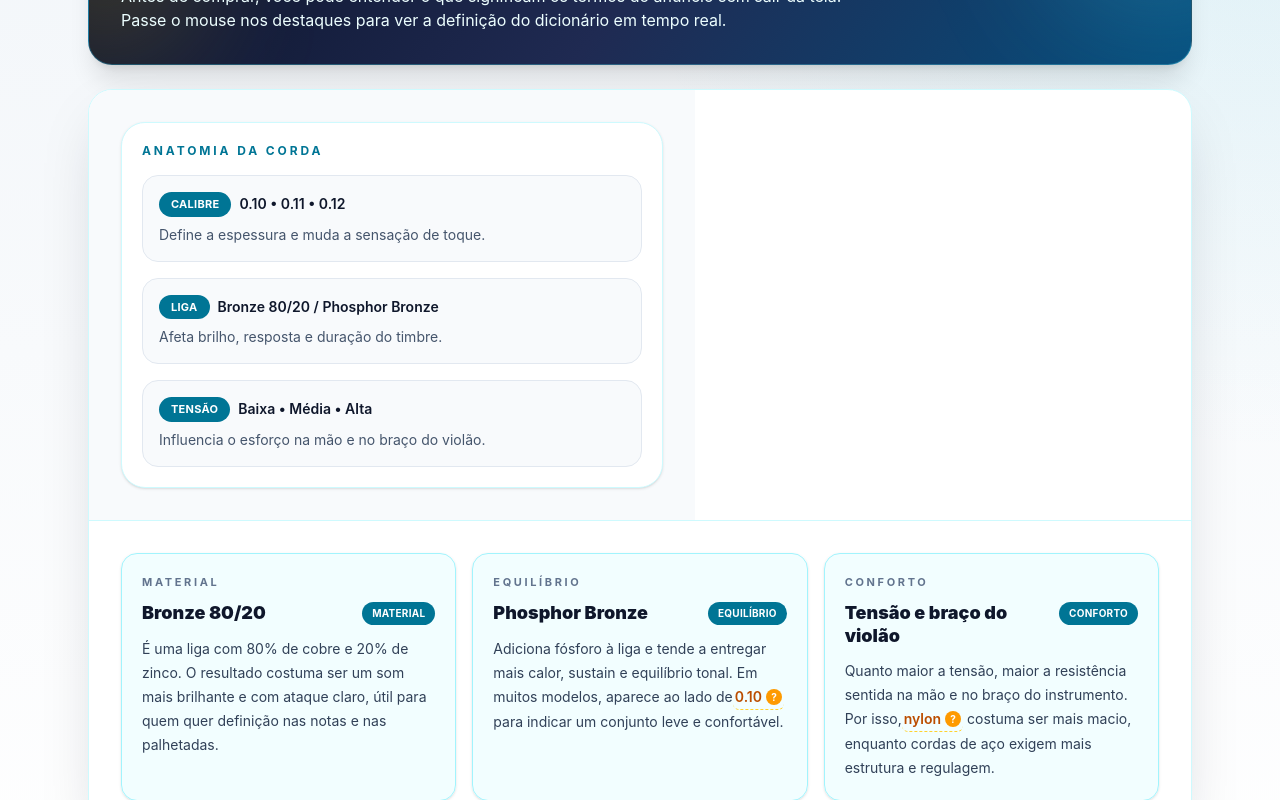
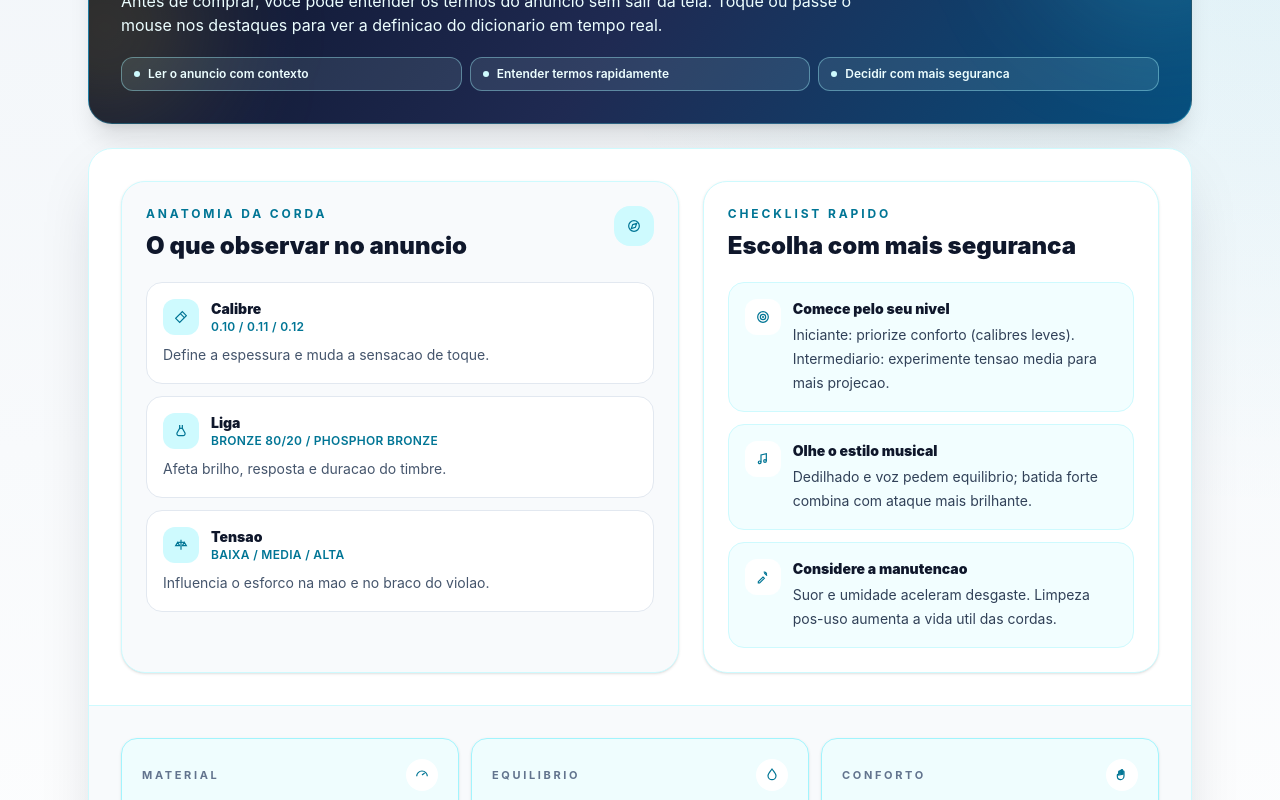
Before and after one commit to LucasEduardo2002/CordasLivre-front-end, a React (Vite) app: page /aprenda in a window 1280 px wide. Shown: the part 240-1040 px from the top of the page. Built offline with nearby package versions, Linux system fonts and the light colour scheme.

Commit message:
feat: aprimora a página LearnPage com novos elementos de interface e atualiza textos para maior clareza

```diff
--- a/src/components/AprendaInstrumento.tsx
+++ b/src/components/AprendaInstrumento.tsx
@@ -6,47 +6,181 @@ type LearningCard = {
   title: string;
   body: ReactNode;
   tone: 'amber' | 'indigo' | 'emerald';
+  icon: ReactNode;
 };
+
+type AnatomyRow = {
+  label: string;
+  value: string;
+  description: string;
+  icon: ReactNode;
+};
+
+type Tip = {
+  title: string;
+  body: string;
+  icon: ReactNode;
+};
+
+const iconClass = 'h-4 w-4';
+
+const IconGauge = () => (
+  <svg viewBox="0 0 24 24" fill="none" stroke="currentColor" strokeWidth="1.8" className={iconClass} aria-hidden="true">
+    <path d="M4 14a8 8 0 1 1 16 0" />
+    <path d="m12 12 4-3" />
+  </svg>
+);
+
+const IconDrop = () => (
+  <svg viewBox="0 0 24 24" fill="none" stroke="currentColor" strokeWidth="1.8" className={iconClass} aria-hidden="true">
+    <path d="M12 3c3 4 6 7 6 10a6 6 0 1 1-12 0c0-3 3-6 6-10Z" />
+  </svg>
+);
+
+const IconHand = () => (
+  <svg viewBox="0 0 24 24" fill="none" stroke="currentColor" strokeWidth="1.8" className={iconClass} aria-hidden="true">
+    <path d="M7 12V7a1 1 0 1 1 2 0v4" />
+    <path d="M9 11V6a1 1 0 1 1 2 0v5" />
+    <path d="M11 11V5a1 1 0 1 1 2 0v6" />
+    <path d="M13 11V7a1 1 0 1 1 2 0v6c0 3-2 6-5 6S5 17 5 14v-2a1 1 0 1 1 2 0Z" />
+  </svg>
+);
+
+const IconRuler = () => (
+  <svg viewBox="0 0 24 24" fill="none" stroke="currentColor" strokeWidth="1.8" className={iconClass} aria-hidden="true">
+    <path d="m4 14 6 6L20 10l-6-6Z" />
+    <path d="m11 7 6 6" />
+  </svg>
+);
+
+const IconLab = () => (
+  <svg viewBox="0 0 24 24" fill="none" stroke="currentColor" strokeWidth="1.8" className={iconClass} aria-hidden="true">
+    <path d="M10 3v5l-4 7a3 3 0 0 0 3 4h6a3 3 0 0 0 3-4l-4-7V3" />
+    <path d="M9 8h6" />
+  </svg>
+);
+
+const IconBalance = () => (
+  <svg viewBox="0 0 24 24" fill="none" stroke="currentColor" strokeWidth="1.8" className={iconClass} aria-hidden="true">
+    <path d="M12 4v15" />
+    <path d="M7 8h10" />
+    <path d="m7 8-3 5h6Z" />
+    <path d="m17 8-3 5h6Z" />
+  </svg>
+);
+
+const IconTarget = () => (
+  <svg viewBox="0 0 24 24" fill="none" stroke="currentColor" strokeWidth="1.8" className={iconClass} aria-hidden="true">
+    <circle cx="12" cy="12" r="8" />
+    <circle cx="12" cy="12" r="4" />
+    <circle cx="12" cy="12" r="1.5" fill="currentColor" stroke="none" />
+  </svg>
+);
+
+const IconMusic = () => (
+  <svg viewBox="0 0 24 24" fill="none" stroke="currentColor" strokeWidth="1.8" className={iconClass} aria-hidden="true">
+    <path d="M9 17a2 2 0 1 1-2-2c1.1 0 2 .9 2 2Z" />
+    <path d="M17 15a2 2 0 1 1-2-2c1.1 0 2 .9 2 2Z" />
+    <path d="M9 17V6l8-2v11" />
+  </svg>
+);
+
+const IconTool = () => (
+  <svg viewBox="0 0 24 24" fill="none" stroke="currentColor" strokeWidth="1.8" className={iconClass} aria-hidden="true">
+    <path d="m14 6 4 4" />
+    <path d="m5 19 7-7 2 2-7 7H5Z" />
+    <path d="M13 5a3 3 0 0 1 4 4" />
+  </svg>
+);
+
+const IconCompass = () => (
+  <svg viewBox="0 0 24 24" fill="none" stroke="currentColor" strokeWidth="1.8" className={iconClass} aria-hidden="true">
+    <circle cx="12" cy="12" r="8" />
+    <path d="m10 10 6-2-2 6-6 2 2-6Z" />
+  </svg>
+);
 
 const learningCards: LearningCard[] = [
   {
     eyebrow: 'Material',
     title: 'Bronze 80/20',
     tone: 'amber',
+    icon: <IconGauge />,
     body: (
       <>
-        É uma liga com 80% de cobre e 20% de zinco. O resultado costuma ser um som mais brilhante e com ataque claro,
-        útil para quem quer definição nas notas e nas palhetadas.
+        E uma liga com 80% de cobre e 20% de zinco. O resultado costuma ser um som mais brilhante e com ataque claro,
+        util para quem quer definicao nas notas e nas palhetadas.
       </>
     ),
   },
   {
-    eyebrow: 'Equilíbrio',
+    eyebrow: 'Equilibrio',
     title: 'Phosphor Bronze',
     tone: 'indigo',
+    icon: <IconDrop />,
     body: (
       <>
-        Adiciona fósforo à liga e tende a entregar mais calor, sustain e equilíbrio tonal. Em muitos modelos, aparece ao lado de
+        Adiciona fosforo a liga e tende a entregar mais calor, sustain e equilibrio tonal. Em muitos modelos, aparece ao lado de{' '}
         <TermoDicionario termo="0.10" variant="inline">
           0.10
         </TermoDicionario>{' '}
-        para indicar um conjunto leve e confortável.
+        para indicar um conjunto leve e confortavel.
       </>
     ),
   },
   {
     eyebrow: 'Conforto',
-    title: 'Tensão e braço do violão',
+    title: 'Tensao e braco do violao',
     tone: 'emerald',
+    icon: <IconHand />,
     body: (
       <>
-        Quanto maior a tensão, maior a resistência sentida na mão e no braço do instrumento. Por isso,
+        Quanto maior a tensao, maior a resistencia sentida na mao e no braco do instrumento. Por isso,{' '}
         <TermoDicionario termo="Nylon" variant="inline">
           nylon
         </TermoDicionario>{' '}
-        costuma ser mais macio, enquanto cordas de aço exigem mais estrutura e regulagem.
+        costuma ser mais macio, enquanto cordas de aco exigem mais estrutura e regulagem.
       </>
     ),
+  },
+];
+
+const anatomyRows: AnatomyRow[] = [
+  {
+    label: 'Calibre',
+    value: '0.10 / 0.11 / 0.12',
+    description: 'Define a espessura e muda a sensacao de toque.',
+    icon: <IconRuler />,
+  },
+  {
+    label: 'Liga',
+    value: 'Bronze 80/20 / Phosphor Bronze',
+    description: 'Afeta brilho, resposta e duracao do timbre.',
+    icon: <IconLab />,
+  },
+  {
+    label: 'Tensao',
+    value: 'Baixa / Media / Alta',
+    description: 'Influencia o esforco na mao e no braco do violao.',
+    icon: <IconBalance />,
+  },
+];
+
+const quickTips: Tip[] = [
+  {
+    title: 'Comece pelo seu nivel',
+    body: 'Iniciante: priorize conforto (calibres leves). Intermediario: experimente tensao media para mais projecao.',
+    icon: <IconTarget />,
+  },
+  {
+    title: 'Olhe o estilo musical',
+    body: 'Dedilhado e voz pedem equilibrio; batida forte combina com ataque mais brilhante.',
+    icon: <IconMusic />,
+  },
+  {
+    title: 'Considere a manutencao',
+    body: 'Suor e umidade aceleram desgaste. Limpeza pos-uso aumenta a vida util das cordas.',
+    icon: <IconTool />,
   },
 ];
 
@@ -62,58 +196,92 @@ const toneBadgeClasses = {
   emerald: 'bg-cyan-700 text-white',
 };
 
-const anatomyRows = [
-  {
-    label: 'Calibre',
-    value: '0.10 • 0.11 • 0.12',
-    description: 'Define a espessura e muda a sensação de toque.',
-  },
-  {
-    label: 'Liga',
-    value: 'Bronze 80/20 / Phosphor Bronze',
-    description: 'Afeta brilho, resposta e duração do timbre.',
-  },
-  {
-    label: 'Tensão',
-    value: 'Baixa • Média • Alta',
-    description: 'Influencia o esforço na mão e no braço do violão.',
-  },
-];
-
 export function AprendaInstrumento() {
   return (
     <section
       id="aprenda"
       className="cl-fade-up cl-delay-1 mt-6 overflow-hidden rounded-3xl border border-cyan-100 bg-white shadow-[0_20px_60px_-24px_rgba(15,23,42,0.25)]"
     >
-      <div className="grid gap-0 lg:grid-cols-[1.1fr_0.9fr]">
-        <div className="bg-slate-50 p-6 md:p-8">
-          <div className="rounded-3xl border border-cyan-100 bg-white p-5 shadow-sm">
+      <div className="grid gap-4 p-4 sm:p-6 lg:grid-cols-[1.1fr_0.9fr] lg:gap-6 lg:p-8">
+        <div className="rounded-3xl border border-cyan-100 bg-slate-50 p-4 shadow-sm sm:p-6">
+          <div className="flex items-start justify-between gap-3">
+            <div>
               <p className="text-xs font-bold uppercase tracking-[0.24em] text-cyan-700">Anatomia da corda</p>
-            <div className="mt-4 space-y-4">
+              <h3 className="mt-2 text-xl font-black text-slate-900 sm:text-2xl">O que observar no anuncio</h3>
+            </div>
+            <span
+              aria-hidden="true"
+              className="inline-flex h-10 w-10 shrink-0 items-center justify-center rounded-2xl bg-cyan-100 text-cyan-700"
+            >
+              <IconCompass />
+            </span>
+          </div>
+
+          <div className="mt-5 space-y-3">
             {anatomyRows.map((row) => (
-                <div key={row.label} className="rounded-2xl border border-slate-200 bg-slate-50 p-4">
-                  <div className="flex flex-wrap items-center gap-2">
-                    <span className="rounded-full bg-cyan-700 px-3 py-1 text-[11px] font-bold uppercase tracking-wide text-white">
-                      {row.label}
+              <div key={row.label} className="rounded-2xl border border-slate-200 bg-white p-4">
+                <div className="flex items-center gap-3">
+                  <span
+                    aria-hidden="true"
+                    className="inline-flex h-9 w-9 items-center justify-center rounded-xl bg-cyan-100 text-cyan-700"
+                  >
+                    {row.icon}
                   </span>
-                    <span className="text-sm font-semibold text-slate-900">{row.value}</span>
+                  <div className="min-w-0">
+                    <p className="text-sm font-black text-slate-900">{row.label}</p>
+                    <p className="text-xs font-semibold uppercase tracking-wide text-cyan-700">{row.value}</p>
                   </div>
-                  <p className="mt-2 text-sm text-slate-600">{row.description}</p>
+                </div>
+                <p className="mt-2 text-sm leading-6 text-slate-600">{row.description}</p>
               </div>
             ))}
           </div>
         </div>
+
+        <aside className="rounded-3xl border border-cyan-100 bg-white p-4 shadow-sm sm:p-6">
+          <p className="text-xs font-bold uppercase tracking-[0.24em] text-cyan-700">Checklist rapido</p>
+          <h3 className="mt-2 text-xl font-black text-slate-900 sm:text-2xl">Escolha com mais seguranca</h3>
+          <div className="mt-5 grid gap-3">
+            {quickTips.map((tip) => (
+              <article key={tip.title} className="rounded-2xl border border-cyan-100 bg-cyan-50/70 p-4">
+                <div className="flex items-start gap-3">
+                  <span
+                    aria-hidden="true"
+                    className="inline-flex h-9 w-9 shrink-0 items-center justify-center rounded-xl bg-white text-cyan-700"
+                  >
+                    {tip.icon}
+                  </span>
+                  <div>
+                    <h4 className="text-sm font-black text-slate-900">{tip.title}</h4>
+                    <p className="mt-1 text-sm leading-6 text-slate-700">{tip.body}</p>
                   </div>
                 </div>
+              </article>
+            ))}
+          </div>
+        </aside>
+      </div>
 
-      <div className="grid gap-4 border-t border-cyan-100 p-6 md:grid-cols-3 md:p-8">
+      <div className="grid gap-3 border-t border-cyan-100 bg-slate-50 p-4 sm:p-6 md:grid-cols-2 lg:grid-cols-3 lg:p-8">
         {learningCards.map((card) => (
-          <article key={card.title} className={`rounded-2xl border p-5 shadow-sm transition hover:-translate-y-0.5 hover:shadow-md ${toneClasses[card.tone]}`}>
+          <article
+            key={card.title}
+            className={`rounded-2xl border p-5 shadow-sm transition hover:-translate-y-0.5 hover:shadow-md ${toneClasses[card.tone]}`}
+          >
+            <div className="flex items-center justify-between gap-3">
               <p className="text-[11px] font-bold uppercase tracking-[0.24em] text-slate-500">{card.eyebrow}</p>
+              <span
+                aria-hidden="true"
+                className="inline-flex h-8 w-8 items-center justify-center rounded-full bg-white text-cyan-700"
+              >
+                {card.icon}
+              </span>
+            </div>
             <div className="mt-3 flex items-start justify-between gap-3">
-              <h4 className="text-lg font-black leading-tight">{card.title}</h4>
-              <span className={`rounded-full px-2.5 py-1 text-[10px] font-bold uppercase tracking-wide ${toneBadgeClasses[card.tone]}`}>
+              <h4 className="text-lg font-black leading-tight text-slate-900">{card.title}</h4>
+              <span
+                className={`rounded-full px-2.5 py-1 text-[10px] font-bold uppercase tracking-wide ${toneBadgeClasses[card.tone]}`}
+              >
                 {card.eyebrow}
               </span>
             </div>
--- a/src/pages/LearnPage.tsx
+++ b/src/pages/LearnPage.tsx
@@ -1,17 +1,37 @@
 import { AprendaInstrumento } from '../components/AprendaInstrumento';
+
+const DotIcon = () => <span aria-hidden="true" className="h-1.5 w-1.5 rounded-full bg-cyan-100" />;
 
 export function LearnPage() {
   return (
-    <main className="mx-auto w-full max-w-6xl px-4 py-6 md:px-6 md:py-10">
-      <section className="cl-fade-up relative overflow-hidden rounded-3xl border border-cyan-300/30 bg-[linear-gradient(125deg,_rgba(11,18,40,1),_rgba(31,42,82,1),_rgba(6,78,125,1))] p-6 text-white shadow-xl md:p-8">
+    <main className="mx-auto w-full max-w-6xl px-4 py-6 sm:px-5 md:px-6 md:py-10">
+      <section className="cl-fade-up relative overflow-hidden rounded-3xl border border-cyan-300/30 bg-[linear-gradient(125deg,_rgba(11,18,40,1),_rgba(31,42,82,1),_rgba(6,78,125,1))] p-5 text-white shadow-xl sm:p-6 md:p-8">
         <div className="pointer-events-none absolute -right-20 -top-20 h-56 w-56 rounded-full bg-cyan-300/20 blur-3xl" />
         <div className="pointer-events-none absolute -left-20 bottom-0 h-48 w-48 rounded-full bg-amber-300/20 blur-3xl" />
-        <p className="relative z-10 text-xs font-semibold uppercase tracking-[0.22em] text-cyan-200">Guia rápido</p>
-        <h1 className="relative z-10 mt-2 text-3xl font-black md:text-4xl">Aprenda sobre seu instrumento</h1>
-        <p className="relative z-10 mt-3 max-w-3xl text-sm text-cyan-50 md:text-base">
-           Antes de comprar, você pode entender o que significam os termos do anúncio sem sair da tela. Passe o mouse nos
-           destaques para ver a definição do dicionário em tempo real.
+
+        <p className="relative z-10 text-xs font-semibold uppercase tracking-[0.22em] text-cyan-200">Guia rapido</p>
+        <h1 className="relative z-10 mt-2 text-2xl font-black leading-tight sm:text-3xl md:text-4xl">
+          Aprenda sobre seu instrumento
+        </h1>
+        <p className="relative z-10 mt-3 max-w-3xl text-sm leading-6 text-cyan-50 md:text-base">
+          Antes de comprar, voce pode entender os termos do anuncio sem sair da tela. Toque ou passe o mouse nos destaques
+          para ver a definicao do dicionario em tempo real.
         </p>
+
+        <div className="relative z-10 mt-5 grid gap-2 sm:grid-cols-2 lg:grid-cols-3">
+          <span className="inline-flex items-center gap-2 rounded-xl border border-cyan-200/40 bg-cyan-100/10 px-3 py-2 text-xs font-semibold text-cyan-50">
+            <DotIcon />
+            Ler o anuncio com contexto
+          </span>
+          <span className="inline-flex items-center gap-2 rounded-xl border border-cyan-200/40 bg-cyan-100/10 px-3 py-2 text-xs font-semibold text-cyan-50">
+            <DotIcon />
+            Entender termos rapidamente
+          </span>
+          <span className="inline-flex items-center gap-2 rounded-xl border border-cyan-200/40 bg-cyan-100/10 px-3 py-2 text-xs font-semibold text-cyan-50 sm:col-span-2 lg:col-span-1">
+            <DotIcon />
+            Decidir com mais seguranca
+          </span>
+        </div>
       </section>
 
       <AprendaInstrumento />
```
Lines whose indentation alone changed are shown as unchanged.
